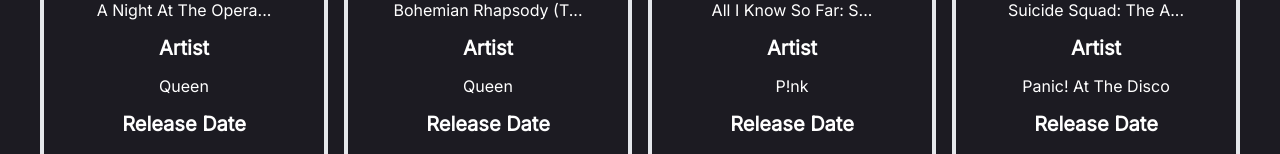
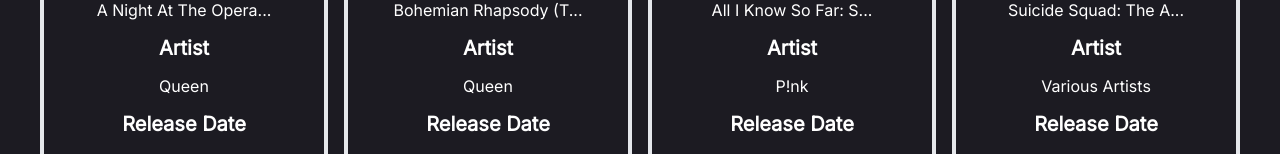
Before and after one commit to handleryouth/gg2-module2-s2, a React (Create React App) app: page / in a window 1280 px wide. Shown: the part 452-606 px from the top of the page. Built offline with nearby package versions, Linux system fonts and the light colour scheme.

Commit message:
fix(app.js): fix album artist value

```diff
--- a/src/App.js
+++ b/src/App.js
@@ -14,7 +14,7 @@
             return (
               <Card
                 key={item.id}
-                artist={item.artists}
+                artist={item.album.artists}
                 date={item.album.release_date}
                 image={item.album.images[0].url}
                 title={item.album.name}
```
